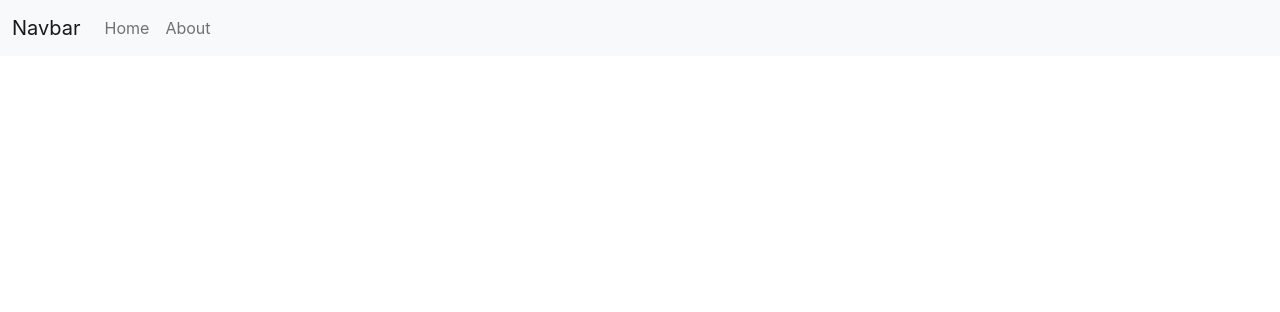
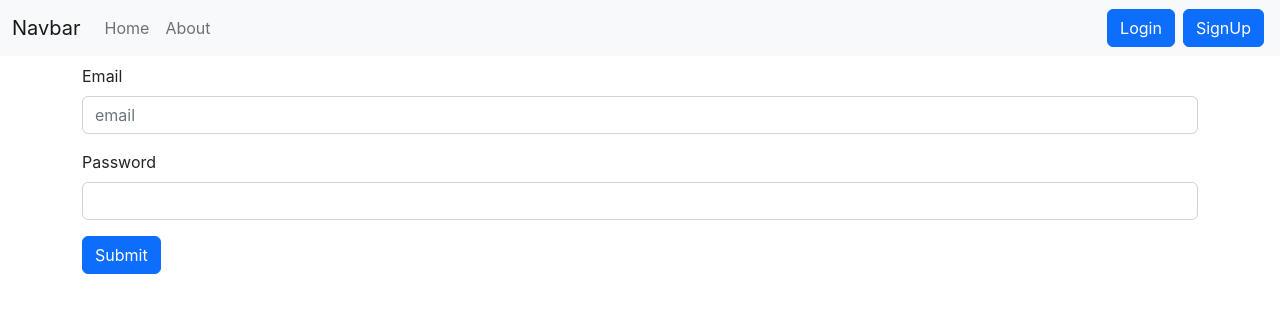
Before and after one commit to Priyanshugenshin/inotebook, a React (Create React App) app: page /login in a window 1280 px wide. Before the commit this address had no page. Shown: the top 312 px of the page. Built offline with nearby package versions, Linux system fonts and the light colour scheme; the HTML template or start-up script is replaced by a standard one.

Commit message:
Login setup is completed

```diff
--- a/src/App.js
+++ b/src/App.js
@@ -3,6 +3,8 @@
 import Home from './components/Home';
 import About from './components/About';
 import NoteState from './context/notes/NoteState';
+import Signup from './components/Signup';
+import Login from './components/Login';
 import {
   BrowserRouter as Router,
   Routes,
@@ -19,6 +21,8 @@
       <Routes>
           <Route exact path="/about" element={<About />}/>
           <Route exact path="/" element={<Home />}/>
+          <Route exact path="/login" element={<Login />}/>
+          <Route exact path="/signup" element={<Signup />}/>
         </Routes>
     </Router>
     </NoteState>
--- /dev/null
+++ b/src/components/Login.js
@@ -0,0 +1,49 @@
+import React, { useState } from 'react'
+import { useNavigate } from 'react-router-dom';
+
+function Login() {
+    const host = `http://localhost:3001`
+    const [credential, setCredential] = useState({ email: "", password: "" })
+    let navigate = useNavigate();
+
+    const handleSubmit = async (e)=> {
+        e.preventDefault()
+        const response = await fetch(`${host}/api/auth/login`, {
+            method: 'POST',
+            headers: {
+              'Content-Type': 'application/json',
+            },
+            body: JSON.stringify({email:credential.email,password:credential.password})
+          });
+          const json =await response.json()
+          console.log(json)
+          if (json.success) {
+            localStorage.setItem('token',json.token)
+            navigate("/")
+          }
+          else {
+            alert("invalid authentication")
+          }
+    }
+    const handleChange = (e) => {
+        setCredential({ ...credential, [e.target.name]: e.target.value })
+      }
+
+  return (
+    <div className='container my-2'>
+        <form onSubmit={handleSubmit}>
+      <div className="mb-3">
+  <label htmlFor="email" className="form-label" >Email </label>
+  <input type="email" className="form-control"  placeholder="email" name="email" id='email' onChange={handleChange}/>
+</div>
+<div className="mb-3">
+  <label htmlFor="password" className="form-label" >Password</label>
+  <input type="password" className="form-control" name="password" id='password' onChange={handleChange} autoComplete="on"/>
+</div>
+    <button type='submit' className='btn btn-primary'>Submit</button>
+    </form>
+    </div>
+  )
+}
+
+export default Login
--- a/src/components/Navbar.js
+++ b/src/components/Navbar.js
@@ -24,6 +24,10 @@
         </li>
 
       </ul>
+      <form className="d-flex">
+      <Link className="btn btn-primary mx-1" to="/login" role="button">Login</Link>
+      <Link className='btn btn-primary mx-1' to="/signup" role="button">SignUp</Link>
+      </form>
     </div>
   </div>
 </nav>
--- /dev/null
+++ b/src/components/Signup.js
@@ -0,0 +1,11 @@
+import React from 'react'
+
+function Signup() {
+  return (
+    <div>
+      <h1>This is signup</h1>
+    </div>
+  )
+}
+
+export default Signup
```
Also changed, not shown: 1 other file (tests, documents, lock files or other folders).
